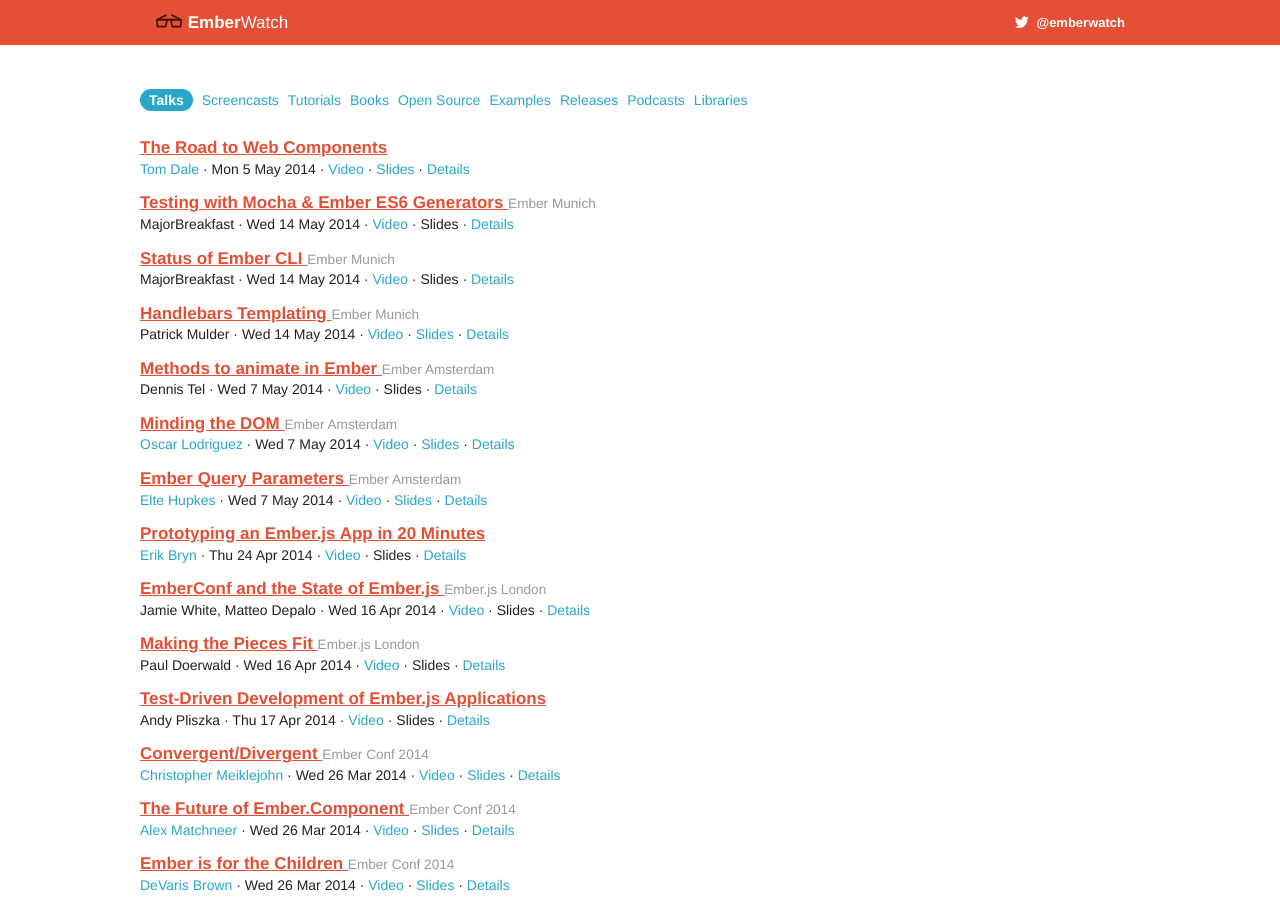
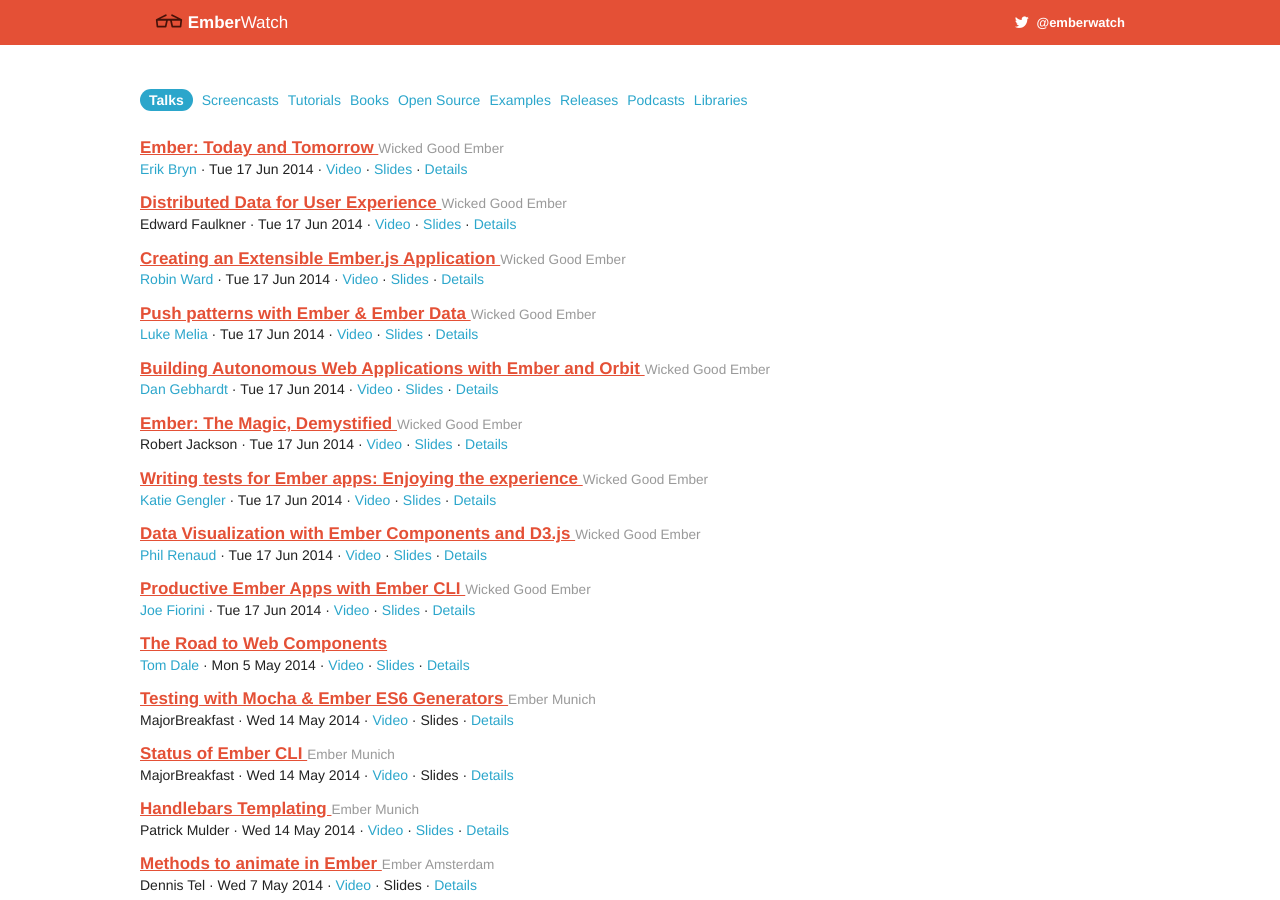
Before and after one commit to emberwatch/emberwatch, a Jekyll site: the page built from index.html, in a window 1280 px wide and 900 px high. Built offline with Jekyll 4.4.1, drawn with Linux system fonts in a browser that asks for light colours; comment, search, counter and statistics services are not loaded.

Commit message:
Wicked Good Ember

```diff
--- a/_data/events.yml
+++ b/_data/events.yml
@@ -36,3 +36,7 @@
   id: 17
 - name: Ember Munich
   id: 18
+- name: Wicked Good Ember
+  id: 19
+  date: '2014-06-17'
+  site: http://wickedgoodember.com/
--- a/_data/talks.yml
+++ b/_data/talks.yml
@@ -1,4 +1,94 @@
 ---
+- title: "Ember: Today and Tomorrow"
+  date: "2014-06-17"
+  author_ids:
+  - 39
+  videos:
+  - https://www.youtube.com/watch?v=E2qYKzA1BQE
+  url: http://wickedgoodember.com/erik-bryn
+  slides: http://talks.erikbryn.com/ember-today-and-tomorrow/
+  id:
+  event_id: 19
+- title: Distributed Data for User Experience
+  date: "2014-06-17"
+  author_ids:
+  - 124
+  videos:
+  - https://www.youtube.com/watch?v=Pi4GyJ_8lq8
+  url: http://wickedgoodember.com/edward-faulkner
+  slides: http://ef4.github.io/distributed-ember-presentation/
+  id:
+  event_id: 19
+- title: Creating an Extensible Ember.js Application
+  date: "2014-06-17"
+  author_ids:
+  - 63
+  videos:
+  - https://www.youtube.com/watch?v=qpey5TuwyfY
+  url: http://wickedgoodember.com/robin-ward
+  slides: http://eviltrout.com/extending/
+  id:
+  event_id: 19
+- title: "Push patterns with Ember & Ember Data"
+  date: "2014-06-17"
+  author_ids:
+  - 4
+  videos:
+  - https://www.youtube.com/watch?v=fMtIqK0JH5Y
+  url: http://wickedgoodember.com/luke-melia
+  slides: https://speakerdeck.com/lukemelia/push-patterns-in-ember-and-ember-data
+  id:
+  event_id: 19
+- title: Building Autonomous Web Applications with Ember and Orbit
+  date: "2014-06-17"
+  author_ids:
+  - 10
+  videos:
+  - https://www.youtube.com/watch?v=omc4pnXv1Ds
+  url: http://wickedgoodember.com/dan-gebhardt
+  slides: https://www.youtube.com/watch?v=omc4pnXv1Ds
+  id:
+  event_id: 19
+- title: "Ember: The Magic, Demystified"
+  date: "2014-06-17"
+  author_ids:
+  - 123
+  videos:
+  - https://www.youtube.com/watch?v=OjqcI8KWesk
+  url: http://wickedgoodember.com/robert-jackson
+  slides: https://speakerdeck.com/rwjblue/ember-the-magic-demystified
+  id:
+  event_id: 19
+- title: 'Writing tests for Ember apps: Enjoying the experience'
+  date: "2014-06-17"
+  author_ids:
+  - 60
+  videos:
+  - https://www.youtube.com/watch?v=-wN-7KcCfDM
+  url: http://wickedgoodember.com/katie-gengler
+  slides: https://speakerdeck.com/katiegengler/writing-tests-for-ember-apps-enjoying-the-experience
+  id:
+  event_id: 19
+- title: Data Visualization with Ember Components and D3.js
+  date: "2014-06-17"
+  author_ids:
+  - 139
+  videos:
+  - https://www.youtube.com/watch?v=KPiRj-SWGXE
+  url: http://wickedgoodember.com/phil-renaud
+  slides: http://embervis.affin.io/slides/
+  id:
+  event_id: 19
+- title: Productive Ember Apps with Ember CLI
+  date: "2014-06-17"
+  author_ids:
+  - 140
+  videos:
+  - https://www.youtube.com/watch?v=hygxGDjhGp8
+  url: http://wickedgoodember.com/joe-fiorini
+  slides: https://speakerdeck.com/joefiorini/building-native-web-apps
+  id:
+  event_id: 19
 - title: "The Road to Web Components"
   date: "2014-05-05"
   author_ids:
```
Also changed, not shown: _data/people.yml (+10 -0 lines).
